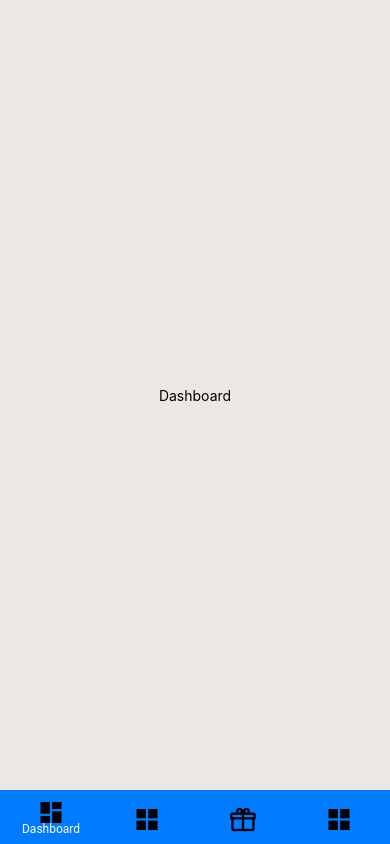
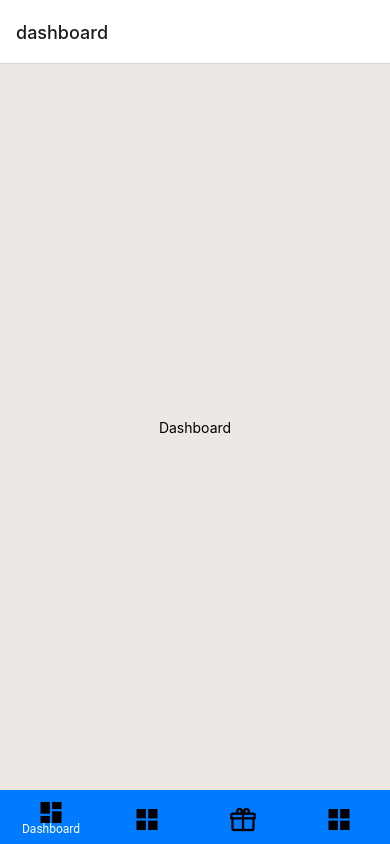
Before and after one commit to EyAlon1701/Whatogift-Client, a React Native app in the folder wahtogift/: screen / in a window 390 px wide. Built offline with nearby package versions, Linux system fonts and the light colour scheme.

Commit message:
Update index.js

```diff
--- a/wahtogift/src/navigation/index.js
+++ b/wahtogift/src/navigation/index.js
@@ -7,16 +7,28 @@ import MaterialCommuniyIcons from 'react-native-vector-icons/MaterialCommunityIc
 
 //IMPORT SCREENS
 import Dashboard from '../screens/dashboard';
+import Test from '../screens/dashboard/test'
 import Favorites from '../screens/favorites';
 import Gifts from '../screens/gifts';
 import Profile from '../screens/profile';
+
+//CREATE STACK
+const dashboardStackNavigator = createNativeStackNavigator();
+export const DashboardStack = () => {
+    return(
+        <dashboardStackNavigator.Navigator>
+            <dashboardStackNavigator.Screen name='dashboard' component={Dashboard} />
+            <dashboardStackNavigator.Screen name='test' component={Test} />
+        </dashboardStackNavigator.Navigator>
+    )
+}
 
 //CREATE TABS
 const AppTab = createMaterialBottomTabNavigator();
 export const TabsNavigator = () => {
     return(
         <AppTab.Navigator>
-            <AppTab.Screen name='dashboardTab' component={Dashboard}
+            <AppTab.Screen name='dashboardTab' component={DashboardStack}
                 options={{ tabBarLabel: 'Dashboard', tabBarIcon: () => (<MaterialCommuniyIcons name='view-dashboard' size={28} />)}} />
             <AppTab.Screen name='favoritesTab' component={Favorites}
                 options={{ tabBarLabel: 'Favorites', tabBarIcon: () => (<MaterialCommuniyIcons name='view-grid' size={28} />)}} />
```
